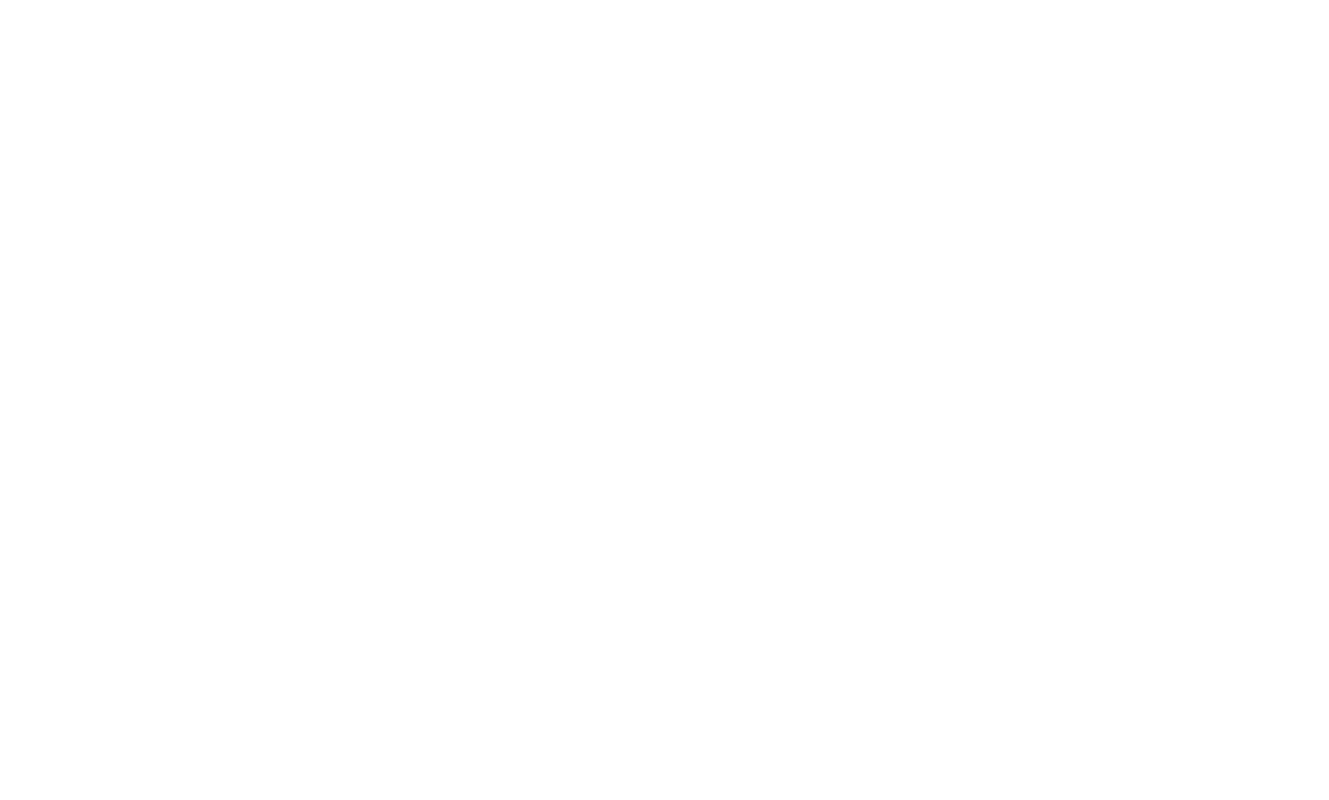
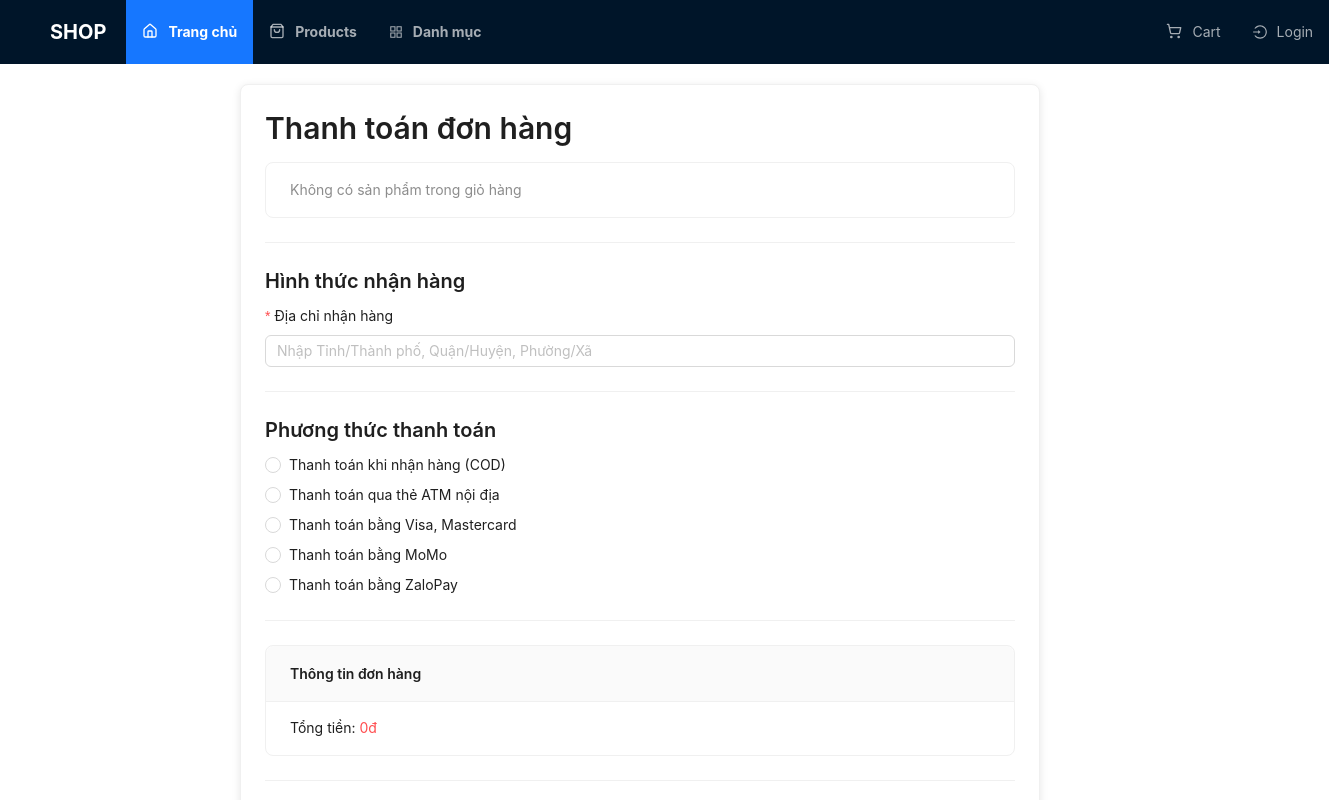
Before and after one commit to chinhnx/asm-fe2, a React (Vite) app: page /checkout in a window 1280 px wide. Before the commit this address had no page. Shown: the top 800 px of the page, 1329 px wide, since content can reach past the window. Built offline with nearby package versions, Linux system fonts and the light colour scheme.

Commit message:
chay luong dat hang ra don hang

```diff
--- a/db.json
+++ b/db.json
@@ -74,26 +74,23 @@
       "updatedAt": "2024-03-07T10:00:00Z"
     }
   ],
+  "carts": [],
   "orders": [
     {
-      "id": 1,
-      "userId": 1,
+      "userId": 8,
+      "address": "ha noi",
+      "total": 1299.99,
       "items": [
         {
-          "productId": 1,
-          "quantity": 1,
-          "price": 32990000
-        },
-        {
           "productId": 2,
-          "quantity": 1,
-          "price": 29990000
+          "name": "Gaming Laptop",
+          "price": 1299.99,
+          "quantity": 1
         }
       ],
-      "total": 62980000,
-      "status": "pending",
-      "createdAt": "2025-03-13T10:00:00Z",
-      "paymentMethod": "credit_card"
+      "methodPayment": "cod",
+      "status": "Đang chờ xử lý",
+      "id": 1
     }
   ],
   "users": [
@@ -150,6 +147,15 @@
       "role": "user",
       "status": "active",
       "id": 7
+    },
+    {
+      "email": "trueman22004@gmail.com",
+      "password": "$2a$10$aQQNewA38O02sskZEXQVY.L2pTh1TzV8R49H9.OwepEG.3lRO/Swq",
+      "name": "đào tùng lâm",
+      "phone": "0915656298",
+      "role": "user",
+      "status": "active",
+      "id": 8
     }
   ]
 }
--- a/src/App.tsx
+++ b/src/App.tsx
@@ -19,6 +19,7 @@ import UserEdit from "./pages/admin/user/UserEdit";
 import { Navigate } from "react-router-dom";
 import Profile from "./pages/client/Profile";
 import CategoryPage from "./pages/client/CategoryPage";
+import Checkout from "./pages/client/Checkout";
 
 function App() {
   const token = localStorage.getItem("token");
@@ -40,6 +41,7 @@ function App() {
         },
         { path: "products/:id", element: <ProductDetail /> },
         { path: "cart", element: <Cart /> },
+        { path: "checkout", element: <Checkout /> },
         { path: "login", element: <Login /> },
         { path: "register", element: <Register /> },
         { path : "profile", element:<Profile/>},
--- a/src/pages/admin/auth/Login.tsx
+++ b/src/pages/admin/auth/Login.tsx
@@ -35,6 +35,7 @@ function Login() {
       }
 
       const userData = {
+        id: user.id,
         name: user.name,
         email: user.email,
         phone: user.phone,
--- /dev/null
+++ b/src/pages/client/Checkout.tsx
@@ -0,0 +1,160 @@
+import React from "react";
+import { useQuery } from "@tanstack/react-query";
+import { Form, Input, Button, Radio, Card, Divider, Typography, Spin } from "antd";
+import axios from "axios";
+import { useNavigate } from "react-router-dom";
+
+const { Title, Text } = Typography;
+
+const fetchCart = async () => {
+    const user = JSON.parse(localStorage.getItem("user") || "{}");
+    if (!user.id) return []; // Nếu chưa đăng nhập thì không lấy giỏ hàng
+
+    const response = await fetch(`http://localhost:3000/carts?userId=${user.id}`);
+    if (!response.ok) throw new Error("Lỗi khi lấy giỏ hàng");
+    const data = await response.json();
+
+    return data.flatMap((order: any) => order.items);
+};
+
+const Checkout = () => {
+    const [form] = Form.useForm();
+    const navigate = useNavigate();
+
+    // Sử dụng useQuery để lấy dữ liệu giỏ hàng
+    const { data: cartItems = [], isLoading, isError } = useQuery({
+        queryKey: ["cart", 1], // Định danh cache cho giỏ hàng của userId = 1
+        queryFn: fetchCart,
+    });
+
+    const mergedCartItems = cartItems.reduce((acc: any, item: any) => {
+        const existingItem = acc.find((i: any) => i.productId === item.productId);
+        if (existingItem) {
+            existingItem.quantity += item.quantity;
+        } else {
+            acc.push({ ...item });
+        }
+        return acc;
+    }, []);
+
+
+    const handleCheckout = async (values: any) => {
+        const user = JSON.parse(localStorage.getItem("user") || "{}");
+        if (!user.id) {
+            alert("Bạn chưa đăng nhập!");
+            return;
+        }
+
+        try {
+            // 1. Gửi đơn hàng lên server
+            await axios.post("http://localhost:3000/orders", {
+                userId: user.id,
+                name: values.name,
+                address: values.address,
+                phone: values.phone,
+                total: mergedCartItems.reduce((total: any, item: any) => total + item.price * item.quantity, 0),
+                items: mergedCartItems.map((item: any) => ({
+                    productId: item.productId,
+                    name: item.name,
+                    price: item.price,
+                    quantity: item.quantity,
+                })),
+                methodPayment: values.payment,
+                status: "Đang chờ xử lý",
+            });
+
+            // 2. Xóa tất cả giỏ hàng của userId
+            const cartResponse = await axios.get(`http://localhost:3000/carts?userId=${user.id}`);
+            const carts = cartResponse.data;
+            for (const cart of carts) {
+                await axios.delete(`http://localhost:3000/carts/${cart.id}`);
+            }
+
+            // 3. Hiển thị thông báo & reset form
+            alert("Đặt hàng thành công!");
+            form.resetFields();
+
+            // // 4. Cập nhật lại danh sách giỏ hàng (gọi lại API)
+            // queryClient.invalidateQueries(["cart", user.id]);
+
+            // 5. Điều hướng về trang sản phẩm
+            navigate("/products");
+        } catch (error) {
+            console.error("Lỗi khi đặt hàng:", error);
+            alert("Có lỗi xảy ra, vui lòng thử lại!");
+        }
+    };
+
+
+
+    return (
+        <div style={{ display: "flex", justifyContent: "center", padding: "20px" }}>
+            <Card style={{ width: 800, boxShadow: "0 2px 8px rgba(0,0,0,0.1)" }}>
+                <Title level={2}>Thanh toán đơn hàng</Title>
+
+                {/* Hiển thị danh sách sản phẩm */}
+                <Card type="inner" >
+                    {isLoading ? (
+                        <Spin size="large" />
+                    ) : isError ? (
+                        <Text type="danger">Lỗi khi tải giỏ hàng</Text>
+                    ) : cartItems.length > 0 ? (
+                        mergedCartItems.map((item: any, index: any) => (
+                            <Card.Grid key={index} style={{ width: "100%", padding: "10px", textAlign: "left", gap: "20px", display: "flex", alignItems: "center" }}>
+                                <img src={item.image} alt={item.name} style={{ width: "100px", height: "100px", objectFit: "cover", marginRight: "10px" }} />
+                                <Text strong>{item.name}</Text>
+                                <Text style={{ color: "red" }}>Giá: {item.price.toLocaleString()}đ</Text>
+                                <Text >Số lượng: {item.quantity}</Text>
+                            </Card.Grid>
+                        ))
+                    ) : (
+                        <Text type="secondary">Không có sản phẩm trong giỏ hàng</Text>
+                    )}
+                </Card>
+
+                <Divider />
+
+                {/* Form thanh toán */}
+                <Form form={form} layout="vertical" onFinish={handleCheckout}>
+
+                    <Title level={4}>Hình thức nhận hàng</Title>
+                    <Form.Item name="address" label="Địa chỉ nhận hàng" rules={[{ required: true, message: "Vui lòng nhập địa chỉ!" }]}>
+                        <Input placeholder="Nhập Tỉnh/Thành phố, Quận/Huyện, Phường/Xã" />
+                    </Form.Item>
+
+                    <Divider />
+
+                    <Title level={4}>Phương thức thanh toán</Title>
+                    <Form.Item name="payment" rules={[{ required: true, message: "Vui lòng chọn phương thức thanh toán!" }]}>
+                        <Radio.Group style={{ display: "flex", flexDirection: "column", gap: "8px" }}>
+                            <Radio value="cod">Thanh toán khi nhận hàng (COD)</Radio>
+                            <Radio value="bank">Thanh toán qua thẻ ATM nội địa</Radio>
+                            <Radio value="visa">Thanh toán bằng Visa, Mastercard</Radio>
+                            <Radio value="momo">Thanh toán bằng MoMo</Radio>
+                            <Radio value="zalo">Thanh toán bằng ZaloPay</Radio>
+                        </Radio.Group>
+                    </Form.Item>
+
+                    <Divider />
+
+                    <Card type="inner" title="Thông tin đơn hàng">
+                        <Text style={{}}>Tổng tiền: </Text>
+                        <Text type="danger">
+                            {cartItems.reduce((total: any, item: any) => total + item.price * item.quantity, 0).toLocaleString()}đ
+                        </Text>
+                    </Card>
+
+                    <Divider />
+
+                    <Form.Item>
+                        <Button type="primary" htmlType="submit" block danger>
+                            Đặt hàng
+                        </Button>
+                    </Form.Item>
+                </Form>
+            </Card>
+        </div>
+    );
+};
+
+export default Checkout;
--- a/src/pages/client/Profile.tsx
+++ b/src/pages/client/Profile.tsx
@@ -1,27 +1,23 @@
-import { useQuery, useQueryClient } from "@tanstack/react-query";
+import  { useEffect, useState } from "react";
 import { Button, Card, Modal, Typography } from "antd";
 import { useNavigate } from "react-router-dom";
 
 const { Title, Text } = Typography;
 
-// Hàm lấy dữ liệu user từ localStorage
-const fetchUser = async () => {
-  const userData = localStorage.getItem("user");
-  return userData ? JSON.parse(userData) : null;
-};
-
 const Profile = () => {
   const navigate = useNavigate();
-  const queryClient = useQueryClient();
+  const [user, setUser] = useState<{ name: string; email: string; phone: string } | null>(null);
 
-  const { data: user } = useQuery({
-    queryKey: ["user"],
-    queryFn: fetchUser,
-  });
+  useEffect(() => {
+    // Lấy dữ liệu user từ localStorage
+    const userData = localStorage.getItem("user");
+    if (userData) {
+      setUser(JSON.parse(userData)); // Chuyển JSON thành Object
+    }
+  }, []);
 
   const handleLogout = () => {
     localStorage.clear();
-    queryClient.invalidateQueries({ queryKey: ["user"] });
     navigate("/login");
     window.location.reload();
   };
```
Also changed, not shown: src/interface/cart.tsx (added, +10 -0 lines), src/interface/orders.ts (+12 -7 lines), src/pages/client/Cart.tsx (+54 -13 lines).
